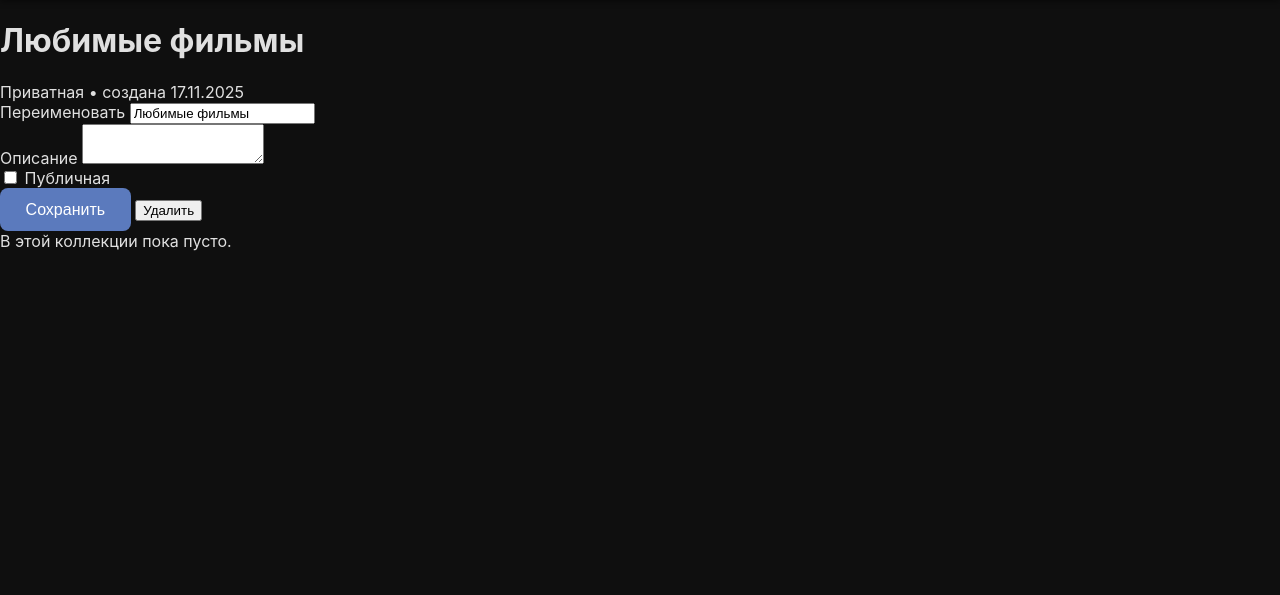
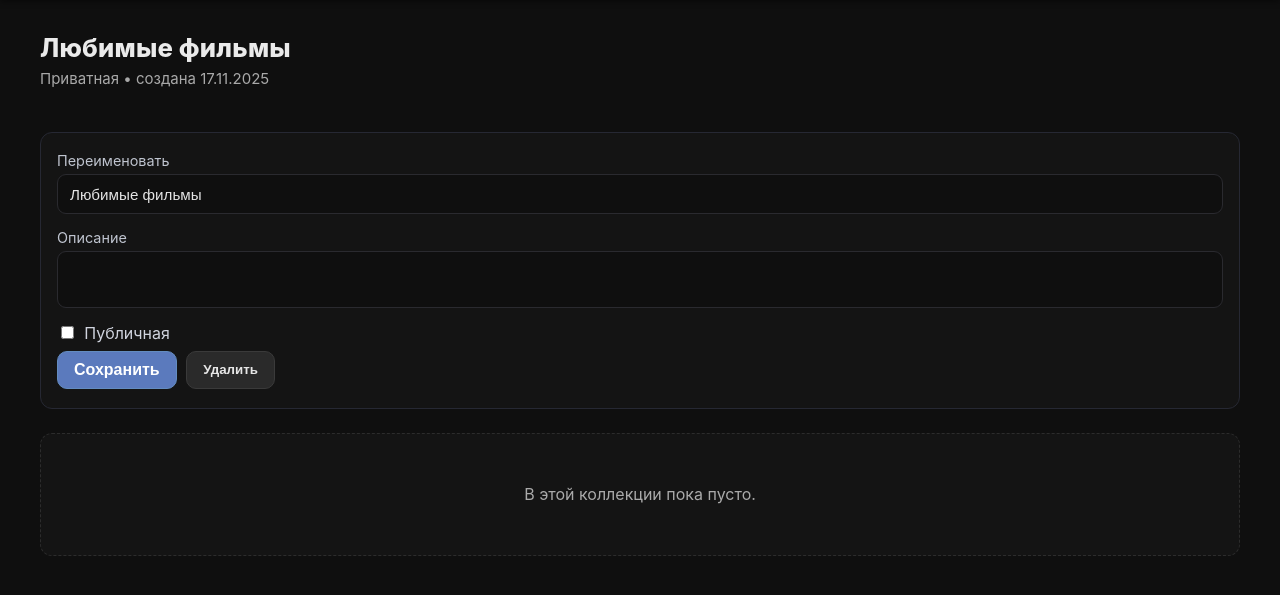
Before and after one commit to gwinnblade/MovieTracker, a Flask app: page /collections/1 in a window 1280 px wide. Shown: the part 69-664 px from the top of the page. Run offline with Flask 3, Linux system fonts and the light colour scheme; a user stored in the database is signed in.

Commit message:
update series + UI

```diff
--- a/app.py
+++ b/app.py
@@ -540,6 +540,24 @@ def title_page(media_type, tmdb_id):
             flash("Статус обновлён.", "success")
             return redirect(url_for("title_page", media_type=media_type, tmdb_id=tmdb_id))
 
+        if action == "save_rating":
+            rating = _i(request.form.get("rating"), None)
+            if rating is None or not (1 <= rating <= 10):
+                flash("Оценка должна быть от 1 до 10.", "error")
+                return redirect(url_for("title_page", media_type=media_type, tmdb_id=tmdb_id))
+
+            um = UserMedia.query.filter_by(
+                user_id=current_user.id, media_type=media_type, tmdb_id=tmdb_id
+            ).first()
+            if not um:
+                um = UserMedia(user_id=current_user.id, media_type=media_type, tmdb_id=tmdb_id)
+                db.session.add(um)
+
+            um.rating = rating
+            db.session.commit()
+            flash("Оценка сохранена.", "success")
+            return redirect(url_for("title_page", media_type=media_type, tmdb_id=tmdb_id))
+
         # 1.2) Прогресс по сезону (только для сериалов)
         if action == "save_season_progress" and media_type == "tv":
             season = _i(request.form.get("season"), 0) or 0
@@ -710,6 +728,11 @@ def title_page(media_type, tmdb_id):
         "season_progress_watched": season_progress_watched if media_type == "tv" else None,
         "season_progress_status": season_progress_status if media_type == "tv" else None,
         "collections": user_cols,
+
+        # Пользовательские данные
+        "user_status": (um.status if um else None),
+        "user_rating": (um.rating if um else None),
+
         # Заметки
         "title_note": title_note,
         "episode_notes": episode_notes,
--- a/static/css/collections_view.css
+++ b/static/css/collections_view.css
@@ -39,18 +39,25 @@
 
 /* --- Форма редактирования (для владельца) --- */
 .form{
-  min-width: 320px;
+  width: 100%;
+  max-width: 100%;
   background: #141414;
-  border: 1px solid #222;
+  border: 1px solid #262833;
   border-radius: 12px;
-  padding: 1rem;
-  box-shadow: 0 6px 16px rgba(0,0,0,.35);
+  padding: 1.2rem 1rem;
+  margin-top: 1.5rem;
+
+  /* Чтобы элементы внутри не ломали блок */
+  box-sizing: border-box;
 }
 
+/* Строки формы */
 .form-row{
-  display: grid;
-  gap: .4rem;
-  margin-bottom: .8rem;
+  display: flex;
+  flex-direction: column;
+  gap: .35rem;
+  margin-bottom: .9rem;
+  width: 100%;
 }
 
 .form-label{
@@ -58,22 +65,32 @@
   color: #bfc4cf;
 }
 
+/* Поля внутри формы */
 .form-input{
-  background: #1a1a1a;
-  color: #e0e0e0;
-  border: 1px solid #2a2a2a;
-  border-radius: 10px;
-  padding: .6rem .8rem;
-  transition: border-color .2s ease, background .2s ease, box-shadow .2s ease;
   width: 100%;
-  resize: vertical;
+  box-sizing: border-box;
+  resize: none;        /* пользователь не растягивает руками */
+  overflow-y: hidden;  /* убираем полосу */
+  min-height: 2.2rem;  /* базовая высота */
+  background: #0f0f0f;
+  color: #e4e4e4;
+
+  border: 1px solid #2a2a2f;
+  border-radius: 9px;
+
+  padding: .65rem .75rem;
+  font-size: .95rem;
+
+  /* Чтобы textarea росла, но не ломала форму */
+  overflow: hidden;
+
+  transition: border-color .15s ease, background .15s ease;
 }
 
 .form-input:focus{
+  border-color: #5b7abd;
+  background: #12121a;
   outline: none;
-  border-color: #5b7abd;
-  background: #1f1f1f;
-  box-shadow: 0 0 0 3px rgba(91,122,189,.18);
 }
 
 .checkbox{
--- a/templates/collection_view.html
+++ b/templates/collection_view.html
@@ -5,7 +5,7 @@
   <meta name="viewport" content="width=device-width, initial-scale=1">
   <title>{{ col.title }} — Коллекция — MovieTracker</title>
   <link rel="stylesheet" href="{{ url_for('static', filename='css/main.css') }}">
-  <link rel="stylesheet" href="{{ url_for('static', filename='css/collection.css') }}">
+  <link rel="stylesheet" href="{{ url_for('static', filename='css/collections_view.css') }}">
 </head>
 
 <body>
@@ -92,14 +92,15 @@
   </div>
 
   <script>
-  document.querySelectorAll('textarea').forEach(t => {
-    const resize = e => {
-      e.target.style.height = 'auto';
-      e.target.style.height = e.target.scrollHeight + 'px';
-    };
-    t.addEventListener('input', resize);
-    resize({ target: t });
-  });
+    document.querySelectorAll('textarea').forEach(t => {
+      const resize = e => {
+        t.style.height = 'auto';
+        t.style.height = t.scrollHeight + 'px';
+      };
+
+      t.addEventListener('input', resize);
+      resize();
+    });
   </script>
 </body>
 </html>
```
Also changed, not shown: static/css/collections.css (+21 -10 lines), static/css/title.css (+101 -1 lines), templates/collections.html (+11 -0 lines), templates/title.html (+40 -13 lines), instance/movietracker.db.
